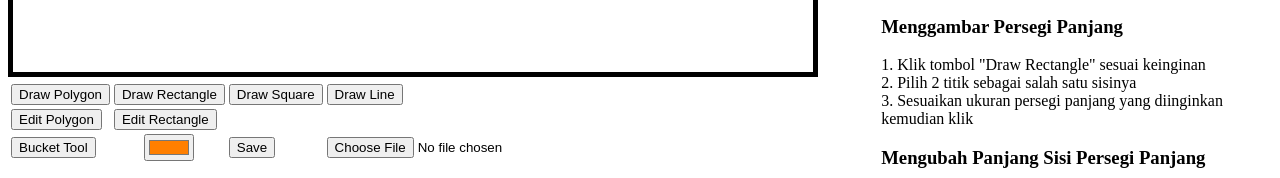
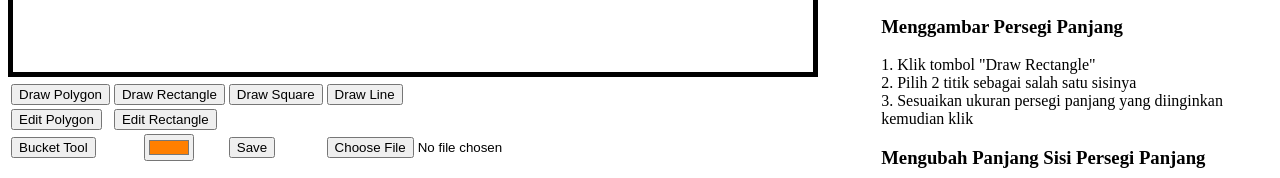
Before and after one commit to rafidika/project-grafkom-1, a plain HTML site: page index.html in a window 1280 px wide. Shown: the part 441-619 px from the top of the page. Drawn offline with Linux system fonts and the light colour scheme.

Commit message:
fix typo di index.html

```diff
--- a/index.html
+++ b/index.html
@@ -61,7 +61,7 @@
 
                 <h3>Menggambar Persegi Panjang</h3>
                 <p>
-                  1. Klik tombol "Draw Rectangle" sesuai keinginan<br/>
+                  1. Klik tombol "Draw Rectangle"<br/>
                   2. Pilih 2 titik sebagai salah satu sisinya <br/>
                   3. Sesuaikan ukuran persegi panjang yang diinginkan kemudian klik
                 </p>
```
